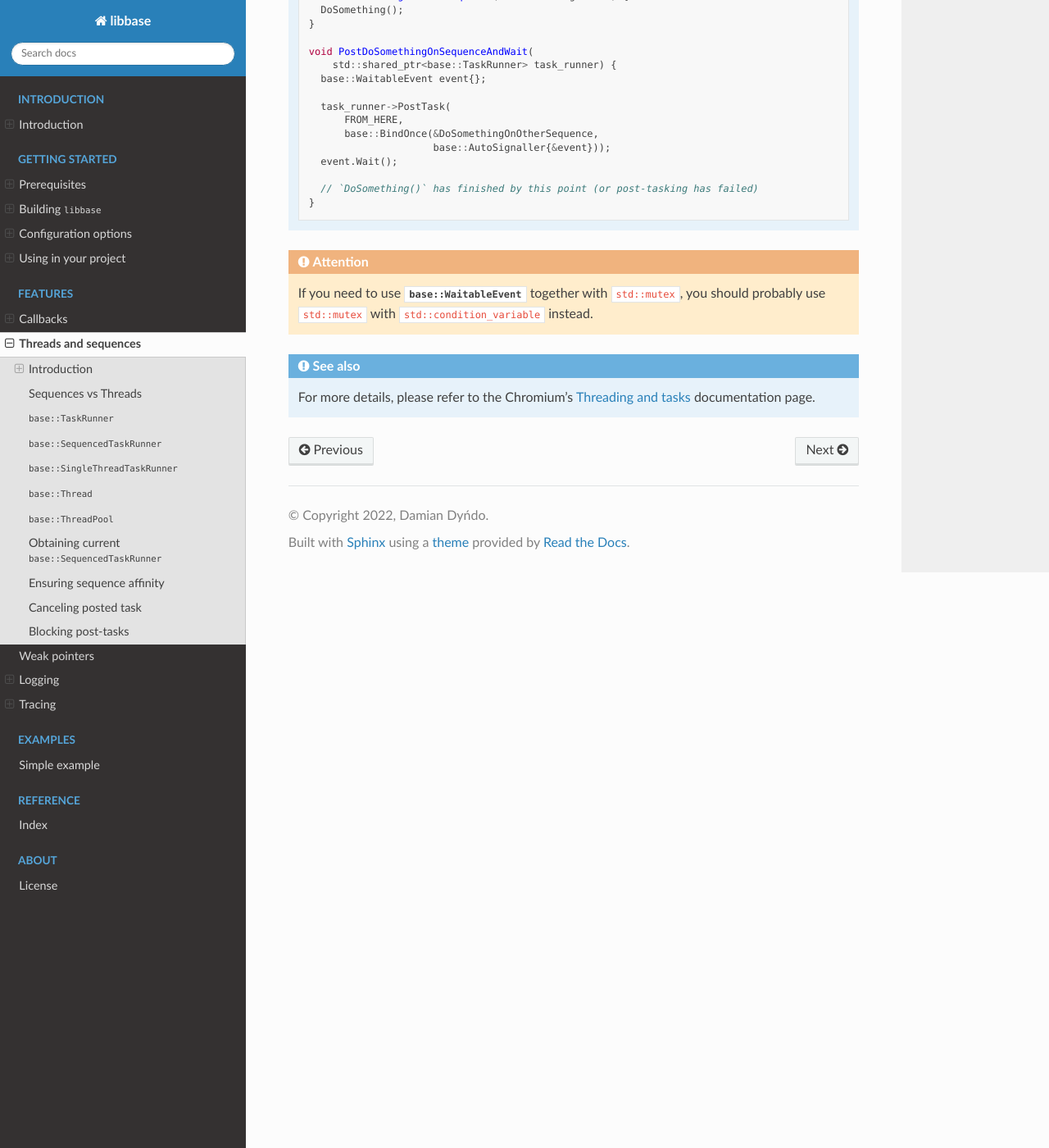
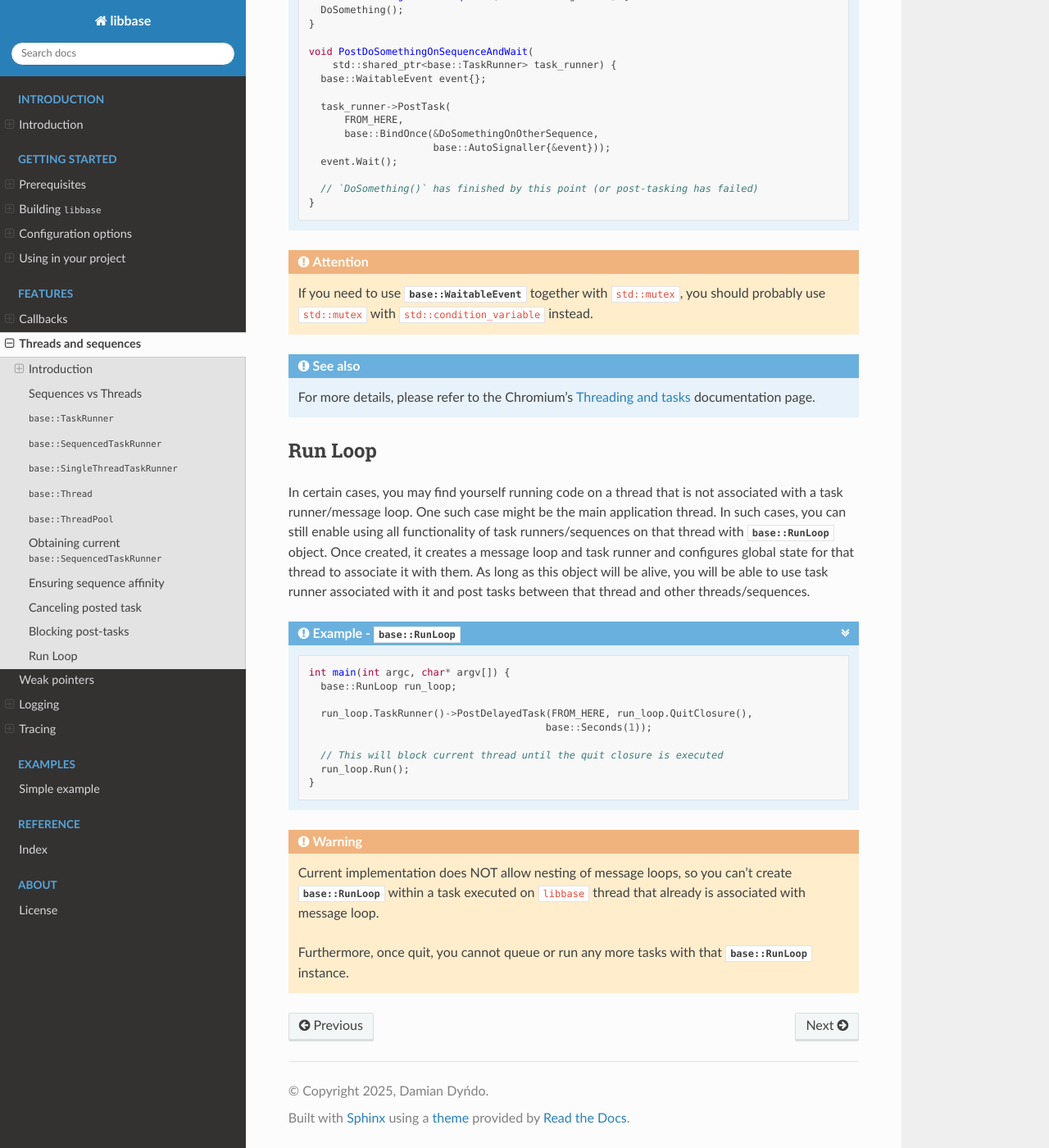
Before and after one commit to RippeR37/libbase, a Sphinx documentation site: the page built from docs/features/threads.rst, in a window 1280 px wide and 1400 px high, scrolled down 11637 px. Shown: the whole window at 82% size. Built offline with Sphinx 7.4.7 and the Read the Docs theme 3.1.0, drawn with Linux system fonts in a browser that asks for light colours; pages that are not in the unit, such as notebooks, are missing from menus.

```diff
--- a/docs/conf.py
+++ b/docs/conf.py
@@ -1,7 +1,7 @@
 # -- Project information -----------------------------------------------------
 
 project = 'libbase'
-copyright = '2022, Damian Dyńdo'
+copyright = '2025, Damian Dyńdo'
 author = 'Damian Dyńdo'
 
 # Breathe extension
--- a/docs/features/threads.rst
+++ b/docs/features/threads.rst
@@ -636,6 +636,43 @@ waitable event will be signalled from a different thread.
    documentation page.
 
 
+Run Loop
+-------------------
+
+In certain cases, you may find yourself running code on a thread that is not
+associated with a task runner/message loop. One such case might be the main
+application thread. In such cases, you can still enable using all functionality
+of task runners/sequences on that thread with :class:`base::RunLoop` object.
+Once created, it creates a message loop and task runner and configures global
+state for that thread to associate it with them. As long as this object will be
+alive, you will be able to use task runner associated with it and post tasks
+between that thread and other threads/sequences.
+
+.. admonition:: Example - :class:`base::RunLoop`
+   :class: admonition-example-code
+
+   .. code-block:: cpp
+
+      int main(int argc, char* argv[]) {
+        base::RunLoop run_loop;
+
+        run_loop.TaskRunner()->PostDelayedTask(FROM_HERE, run_loop.QuitClosure(),
+                                              base::Seconds(1));
+
+        // This will block current thread until the quit closure is executed
+        run_loop.Run();
+      }
+
+.. warning::
+
+   Current implementation does NOT allow nesting of message loops, so you can't
+   create :class:`base::RunLoop` within a task executed on ``libbase`` thread
+   that already is associated with message loop.
+
+   Furthermore, once quit, you cannot queue or run any more tasks with that
+   :class:`base::RunLoop` instance.
+
+
 .. Aliases
 
 .. |OnceCB| replace:: :cpp:class:`base::OnceCallback\<...> \
```
Also changed, not shown: README.md (+75 -20 lines), docs/getting_started/using.rst (+12 -7 lines), vcpkg.json (+13 -7 lines).
